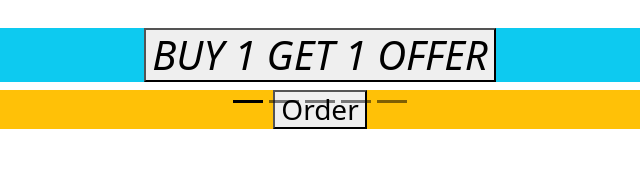
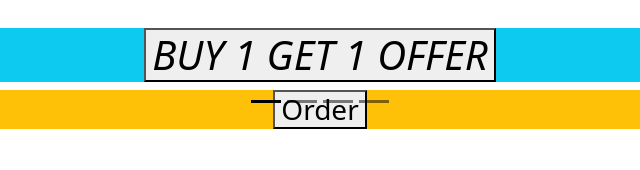
Before and after one commit to Jananis3/jananiSenchola, a plain HTML site: page task3/tasksenchola.html in a window 1280 px wide. Shown: the part 1098-1268 px from the top of the page, 320-960 px from the left. Drawn offline with nearby package versions, Linux system fonts and the light colour scheme.

Commit message:
Update tasksenchola.html

```diff
--- a/task3/tasksenchola.html
+++ b/task3/tasksenchola.html
@@ -57,7 +57,6 @@
     <button type="button" data-bs-target="#carouselExampleDark" data-bs-slide-to="1" aria-label="Slide 2"></button>
     <button type="button" data-bs-target="#carouselExampleDark" data-bs-slide-to="2" aria-label="Slide 3"></button>
 	 <button type="button" data-bs-target="#carouselExampleDark" data-bs-slide-to="3" aria-label="Slide 4"></button>
-	<button type="button" data-bs-target="#carouselExampleDark" data-bs-slide-to="4" aria-label="Slide 5"></button>
   </div>
   <div class="carousel-inner">
     <div class="carousel-item active" data-bs-interval="10000">
```
